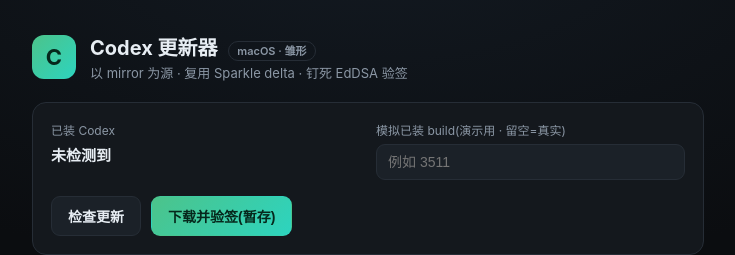
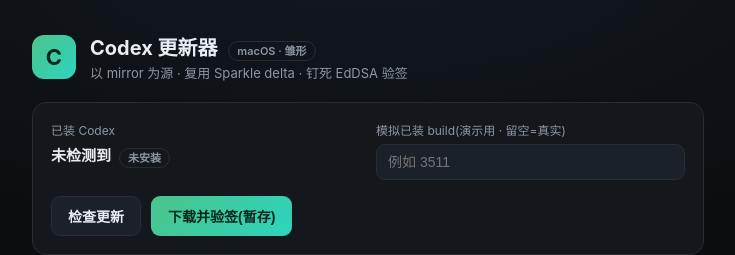
Before and after one commit to Link-Start/Codex-App-Manager_Wangnov, a React (Vite) app: page / in a window 1280 px wide. Shown: the top 255 px of the page, without its empty margins (272-1007 px from the left). Built offline with nearby package versions, Linux system fonts and the light colour scheme.

Commit message:
feat(ui): install status + adoption (纳管) flow
Show managed/external/none status pill for the detected Codex; when external, surface an explicit '纳管' consent action that records provenance. Builds clean (tsc + vite).

```diff
--- a/src/app/App.tsx
+++ b/src/app/App.tsx
@@ -1,16 +1,21 @@
 import { useCallback, useEffect, useState } from "react";
 
 import { managerApi } from "../services/managerApi";
-import type { MacStageReport, MacUpdateReport } from "../shared/types";
+import type { InstallClass, MacInstallStatus, MacStageReport, MacUpdateReport } from "../shared/types";
 
 function mib(bytes: number): string {
   return (bytes / 1_048_576).toFixed(1);
+}
+
+function statusLabel(status: InstallClass): string {
+  return status === "managed" ? "manager 托管" : status === "external" ? "外部安装" : "未安装";
 }
 
 export function App() {
   const [sim, setSim] = useState("");
   const [report, setReport] = useState<MacUpdateReport | null>(null);
   const [stage, setStage] = useState<MacStageReport | null>(null);
+  const [status, setStatus] = useState<MacInstallStatus | null>(null);
   const [busy, setBusy] = useState<"plan" | "stage" | null>(null);
   const [error, setError] = useState<string | null>(null);
   const [mgrMsg, setMgrMsg] = useState<string | null>(null);
@@ -43,6 +48,15 @@
     }
   }, [simBuild]);
 
+  const adopt = useCallback(async () => {
+    setError(null);
+    try {
+      setStatus(await managerApi.macAdopt());
+    } catch (cause) {
+      setError(cause instanceof Error ? cause.message : String(cause));
+    }
+  }, []);
+
   const checkManager = useCallback(async () => {
     setMgrBusy(true);
     setMgrMsg(null);
@@ -57,6 +71,7 @@
 
   useEffect(() => {
     void check();
+    void managerApi.macStatus().then(setStatus).catch(() => undefined);
     // run once on mount
     // eslint-disable-next-line react-hooks/exhaustive-deps
   }, []);
@@ -81,8 +96,13 @@
           <div className="field">
             <label>已装 Codex</label>
             <div className="val">
-              {report?.installed ? `build ${report.installed.build}` : "未检测到"}
-              {report?.installed ? <span className="path">{report.installed.path}</span> : null}
+              <span>
+                {status?.installed ? `build ${status.installed.build}` : "未检测到"}
+                {status ? (
+                  <span className={`statuspill ${status.status}`}>{statusLabel(status.status)}</span>
+                ) : null}
+              </span>
+              {status?.installed ? <span className="path">{status.installed.path}</span> : null}
             </div>
           </div>
           <div className="field">
@@ -95,6 +115,16 @@
             />
           </div>
         </div>
+
+        {status?.status === "external" ? (
+          <div className="adopt">
+            <span>发现外部安装的 Codex（官方 / 商店）。纳入 manager 管理后由其负责后续更新。</span>
+            <button className="btn" onClick={adopt} disabled={busy !== null}>
+              纳管
+            </button>
+          </div>
+        ) : null}
+
         <div className="actions">
           <button className="btn" onClick={check} disabled={busy !== null}>
             {busy === "plan" ? "检查中…" : "检查更新"}
--- a/src/app/styles.css
+++ b/src/app/styles.css
@@ -215,6 +215,48 @@
   background: var(--accent-2);
 }
 
+.statuspill {
+  margin-left: 8px;
+  font-size: 11px;
+  font-weight: 700;
+  padding: 2px 8px;
+  border-radius: 999px;
+  vertical-align: middle;
+}
+
+.statuspill.managed {
+  color: #06281c;
+  background: var(--accent);
+}
+
+.statuspill.external {
+  color: #1a1205;
+  background: #d9a441;
+}
+
+.statuspill.none {
+  color: var(--muted);
+  border: 1px solid var(--line);
+}
+
+.adopt {
+  margin-top: 14px;
+  display: flex;
+  align-items: center;
+  justify-content: space-between;
+  gap: 12px;
+  padding: 11px 14px;
+  border-radius: 10px;
+  background: rgba(217, 164, 65, 0.1);
+  border: 1px solid rgba(217, 164, 65, 0.35);
+  font-size: 13px;
+  color: #e8d6b0;
+}
+
+.adopt .btn {
+  flex: 0 0 auto;
+}
+
 .kv {
   list-style: none;
   margin: 0;
--- a/src/services/managerApi.ts
+++ b/src/services/managerApi.ts
@@ -2,7 +2,7 @@
 import { relaunch } from "@tauri-apps/plugin-process";
 import { check } from "@tauri-apps/plugin-updater";
 
-import type { MacStageReport, MacUpdateReport } from "../shared/types";
+import type { MacInstallStatus, MacStageReport, MacUpdateReport } from "../shared/types";
 
 declare global {
   interface Window {
@@ -78,4 +78,16 @@
     await relaunch();
     return `已安装 ${update.version}，正在重启…`;
   },
+  macStatus(): Promise<MacInstallStatus> {
+    if (!hasTauriRuntime()) {
+      return Promise.resolve({ installed: null, status: "none" });
+    }
+    return invoke<MacInstallStatus>("mac_status");
+  },
+  macAdopt(): Promise<MacInstallStatus> {
+    if (!hasTauriRuntime()) {
+      return Promise.resolve({ installed: null, status: "managed" });
+    }
+    return invoke<MacInstallStatus>("mac_adopt");
+  },
 };
```
Also changed, not shown: src/shared/types.ts (+7 -0 lines).
